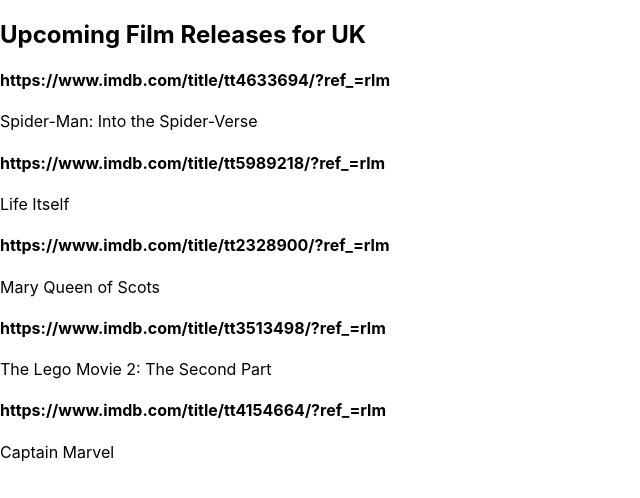
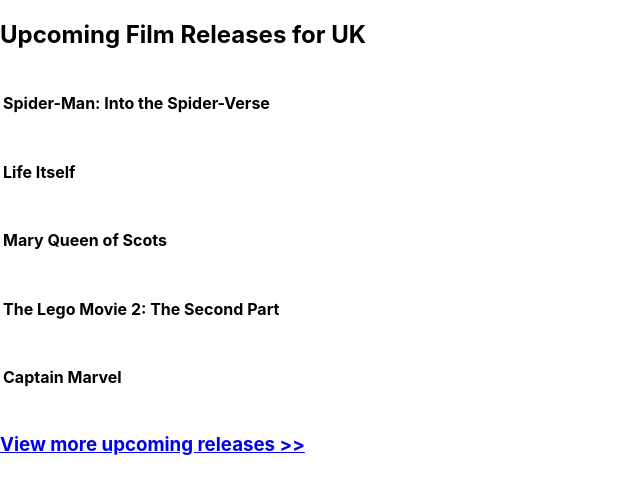
Before and after one commit to deliapater/FilmReleases, a React (Create React App) app: page / in a window 1280 px wide. Shown: the top 498 px of the page, without its empty margins (0-640 px from the left). Built offline with nearby package versions, Linux system fonts and the light colour scheme.

Commit message:
upcoming releases added

```diff
--- a/src/components/Film.js
+++ b/src/components/Film.js
@@ -1,15 +1,17 @@
 import React, { Component } from 'react';
 
-class Film extends Component{
-  render(){
-    const {children, name} = this.props
+    const Film = (props) => {
 
-    return (
-      <div className="film">
-      <h4>{children}</h4>
-      <p>{name}</p>
-      </div>
-    )
-  }
-}
+      return (
+        <div className="film">
+        <table>
+        <tr>
+        <td><h4 className="film-name">{props.name}</h4></td>
+        <td><a href={props.link}></a></td>
+        </tr>
+        </table>
+        </div>
+      );
+    }
+
 export default Film;
--- a/src/components/FilmList.js
+++ b/src/components/FilmList.js
@@ -5,8 +5,8 @@
   render(){
       const filmNodes = this.props.data.map( film => {
         return(
-          <Film key={film.id} name={film.name}>{film.url}</Film>
-        )
+          <Film key={film.id} name={film.name} link={film.url}></Film>
+        );
       })
 
       return (
--- a/src/containers/FilmBox.js
+++ b/src/containers/FilmBox.js
@@ -34,11 +34,18 @@
   ]
   }
 }
+
     render(){
     return(
       <div className="film-box">
       <h2>Upcoming Film Releases for UK</h2>
       <FilmList data={this.state.data}/>
+      <h4>< a href="https://www.imdb.com/title/" target="_blank"></a></h4>
+      <div className="more-films">
+      <h3><a href="https://www.imdb.com/calendar/?region=gb" target="_blank">
+        View more upcoming releases >>
+      </a></h3>
+    </div>
       </div>
     );
   }
```
